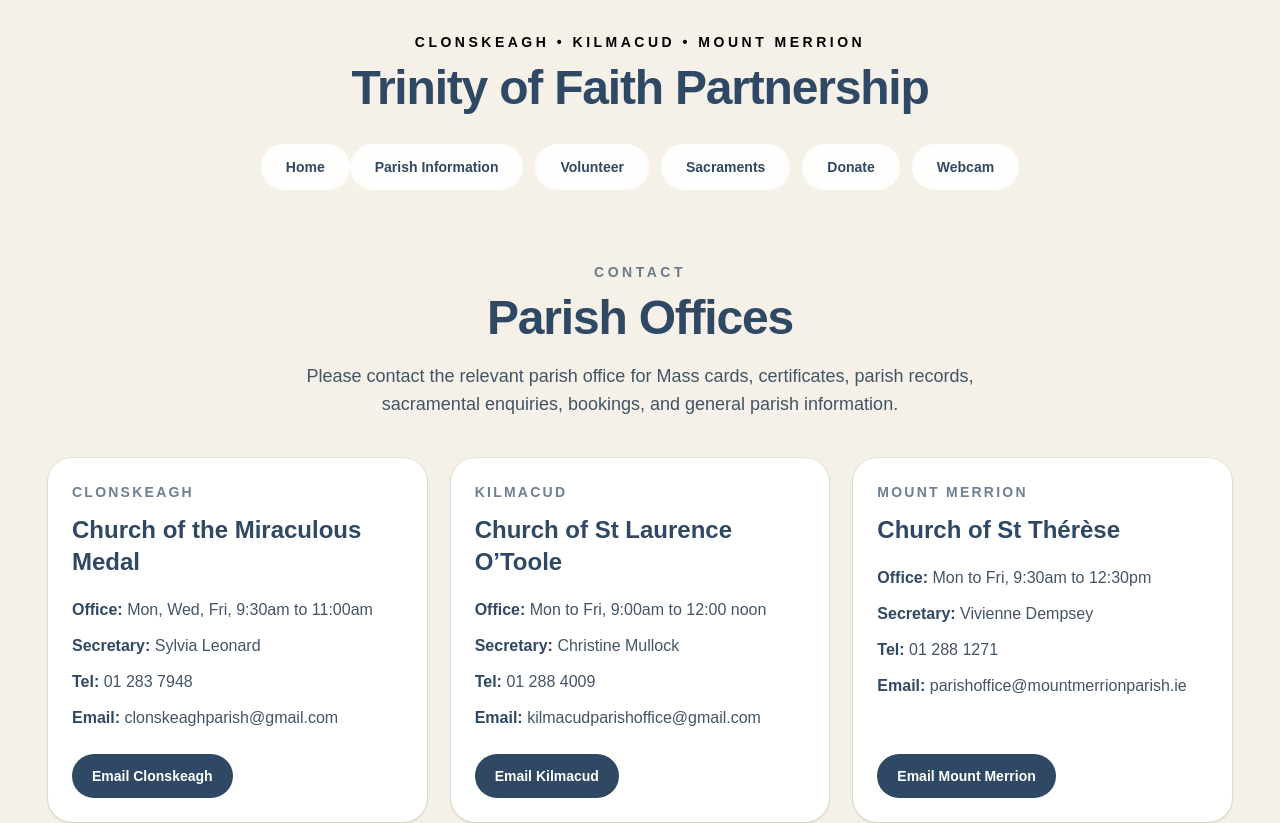
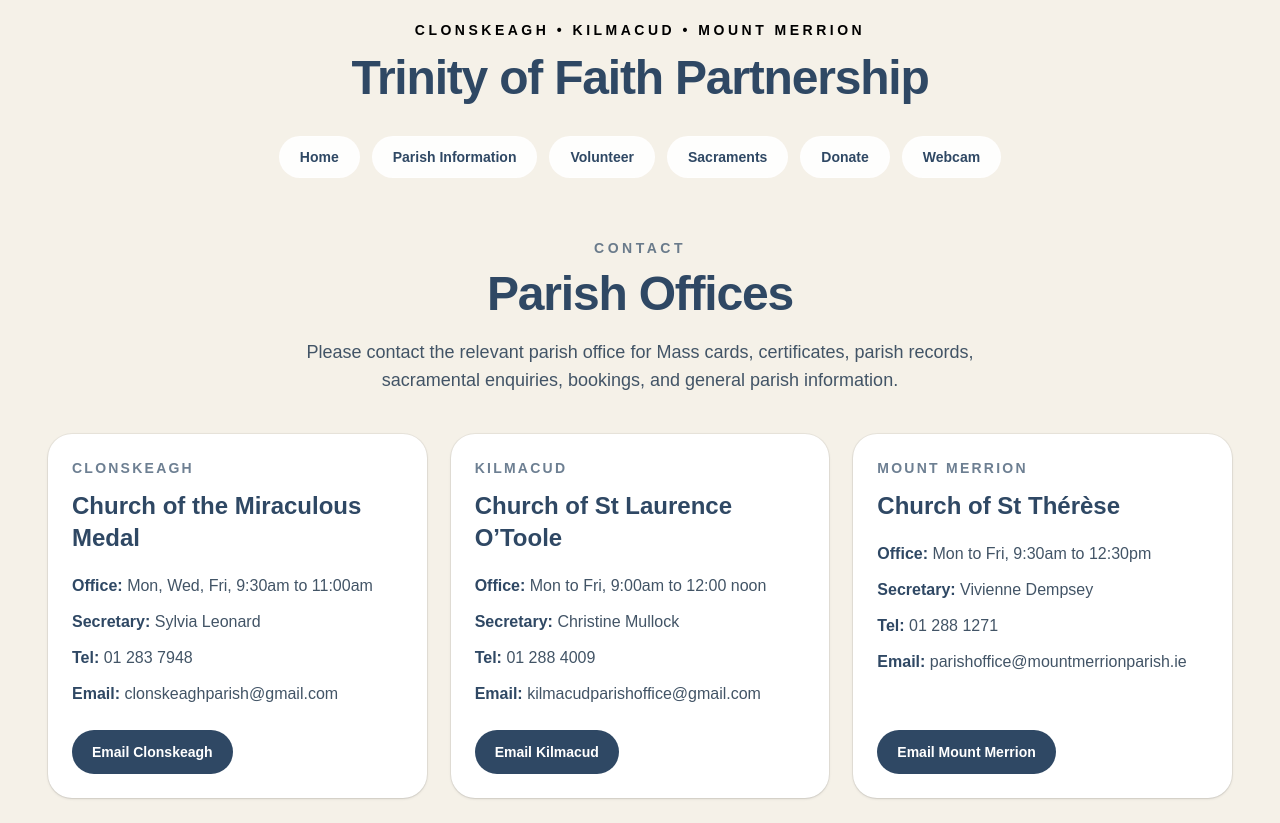
Before and after one commit to IrishDec/trinity-of-faith, a Next.js app: page /contact in a window 1280 px wide. Shown: the top 823 px of the page. Built offline with nearby package versions, Linux system fonts and the light colour scheme.

Commit message:
fix mobile site header and update sacraments content

```diff
--- a/src/components/SiteHeader.tsx
+++ b/src/components/SiteHeader.tsx
@@ -3,36 +3,111 @@
 import { useState } from "react";
 
 export default function SiteHeader() {
+  const [isMenuOpen, setIsMenuOpen] = useState(false);
   const [isParishDropdownOpen, setIsParishDropdownOpen] = useState(false);
 
   const buttonClass =
-    "inline-flex items-center justify-center rounded-full border border-white/40 bg-white/90 px-6 py-3 text-sm font-semibold text-[#2f4864] transition hover:bg-white";
+    "inline-flex items-center justify-center rounded-full border border-white/40 bg-white/90 px-5 py-2.5 text-sm font-semibold text-[#2f4864] transition hover:bg-white";
+
+  const mobileButtonClass =
+    "block rounded-2xl bg-white px-4 py-3 text-center text-sm font-semibold text-[#2f4864] shadow-sm ring-1 ring-black/5";
 
   const dropdownButtonClass =
-    "rounded-full bg-white px-5 py-3 text-center text-sm font-semibold text-[#2f4864] shadow-sm ring-1 ring-[#2f4864]/10 transition hover:bg-[#f0ebe2]";
+    "rounded-2xl bg-white px-4 py-3 text-center text-sm font-semibold text-[#2f4864] shadow-sm ring-1 ring-[#2f4864]/10 transition hover:bg-[#f0ebe2]";
 
   return (
-    <header className="bg-[#f5f1e8] px-6 py-8 text-[#2f4864] sm:px-8 lg:px-12">
-      <div className="mx-auto flex max-w-7xl flex-col items-center text-center">
-        <p className="text-sm font-semibold uppercase tracking-[0.25em] text-black">
+    <header className="bg-[#f5f1e8] px-5 py-5 text-[#2f4864] sm:px-8 lg:px-12">
+      <div className="mx-auto max-w-7xl">
+        <div className="text-center">
+          <p className="text-xs font-semibold uppercase tracking-[0.22em] text-black sm:text-sm sm:tracking-[0.25em]">
             Clonskeagh • Kilmacud • Mount Merrion
           </p>
 
           <a
             href="/"
-          className="mt-3 text-4xl font-semibold tracking-tight text-[#2f4864] sm:text-5xl"
+            className="mt-2 block text-3xl font-semibold leading-tight tracking-tight text-[#2f4864] sm:text-5xl"
           >
             Trinity of Faith Partnership
           </a>
+        </div>
 
-        <nav className="mt-8 flex flex-col gap-3 sm:flex-row sm:flex-wrap sm:justify-center">
-          <div className="relative">
-            <a
-             href="/"
-             className="inline-flex items-center justify-center rounded-full border border-white/40 bg-white/90 px-6 py-3 text-sm font-semibold text-[#2f4864] transition hover:bg-white"
+        {/* Mobile menu button */}
+        <div className="mt-5 flex justify-center sm:hidden">
+          <button
+            type="button"
+            onClick={() => setIsMenuOpen((prev) => !prev)}
+            className="rounded-full bg-[#2f4864] px-6 py-3 text-sm font-semibold text-white shadow-sm"
           >
+            {isMenuOpen ? "Close Menu" : "Menu"}
+          </button>
+        </div>
+
+        {/* Mobile menu */}
+        {isMenuOpen && (
+          <nav className="mt-5 grid gap-3 sm:hidden">
+            <a href="/" className={mobileButtonClass}>
               Home
             </a>
+
+            <button
+              type="button"
+              onClick={() => setIsParishDropdownOpen((prev) => !prev)}
+              className={mobileButtonClass}
+            >
+              Parish Information
+            </button>
+
+            {isParishDropdownOpen && (
+              <div className="grid gap-2 rounded-3xl bg-white/70 p-3">
+                <a href="/#mass-times" className={dropdownButtonClass}>
+                  Mass Times
+                </a>
+                <a href="/about" className={dropdownButtonClass}>
+                  About
+                </a>
+                <a href="/fr-joe" className={dropdownButtonClass}>
+                  Fr Joe
+                </a>
+                <a href="/parish-history" className={dropdownButtonClass}>
+                  Parish History
+                </a>
+                <a href="/safeguarding" className={dropdownButtonClass}>
+                  Safeguarding
+                </a>
+                <a href="/adoration" className={dropdownButtonClass}>
+                  Adoration
+                </a>
+                <a href="/appreciation" className={dropdownButtonClass}>
+                  Appreciation
+                </a>
+              </div>
+            )}
+
+            <a href="/volunteer" className={mobileButtonClass}>
+              Volunteer
+            </a>
+
+            <a href="/sacraments" className={mobileButtonClass}>
+              Sacraments
+            </a>
+
+            <a href="/donate" className={mobileButtonClass}>
+              Donate
+            </a>
+
+            <a href="/webcam" className={mobileButtonClass}>
+              Webcam
+            </a>
+          </nav>
+        )}
+
+        {/* Desktop menu */}
+        <nav className="mt-7 hidden flex-wrap justify-center gap-3 sm:flex">
+          <a href="/" className={buttonClass}>
+            Home
+          </a>
+
+          <div className="relative">
             <button
               type="button"
               onClick={() => setIsParishDropdownOpen((prev) => !prev)}
@@ -46,27 +121,21 @@ export default function SiteHeader() {
                 <a href="/#mass-times" className={dropdownButtonClass}>
                   Mass Times
                 </a>
-
                 <a href="/about" className={dropdownButtonClass}>
                   About
                 </a>
-
                 <a href="/fr-joe" className={dropdownButtonClass}>
                   Fr Joe
                 </a>
-
                 <a href="/parish-history" className={dropdownButtonClass}>
                   Parish History
                 </a>
-
                 <a href="/safeguarding" className={dropdownButtonClass}>
                   Safeguarding
                 </a>
-
                 <a href="/adoration" className={dropdownButtonClass}>
                   Adoration
                 </a>
-
                 <a href="/appreciation" className={dropdownButtonClass}>
                   Appreciation
                 </a>
```
Lines whose indentation alone changed are shown as unchanged.
